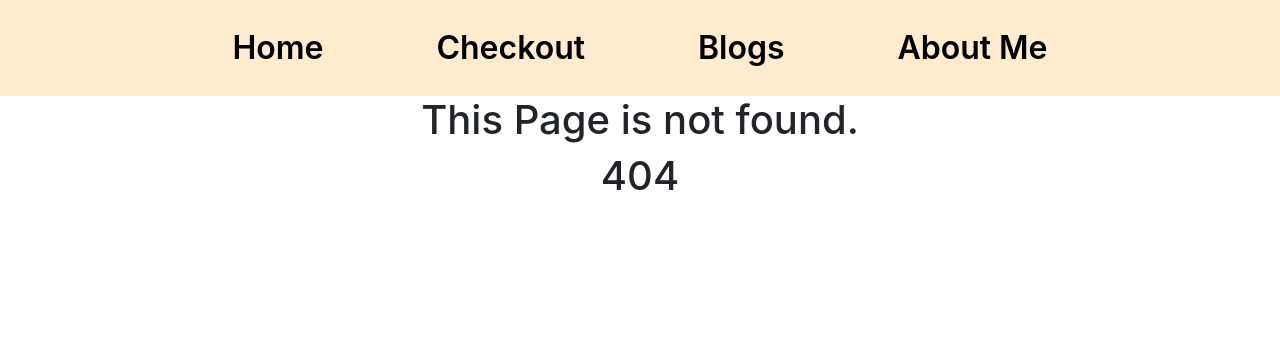
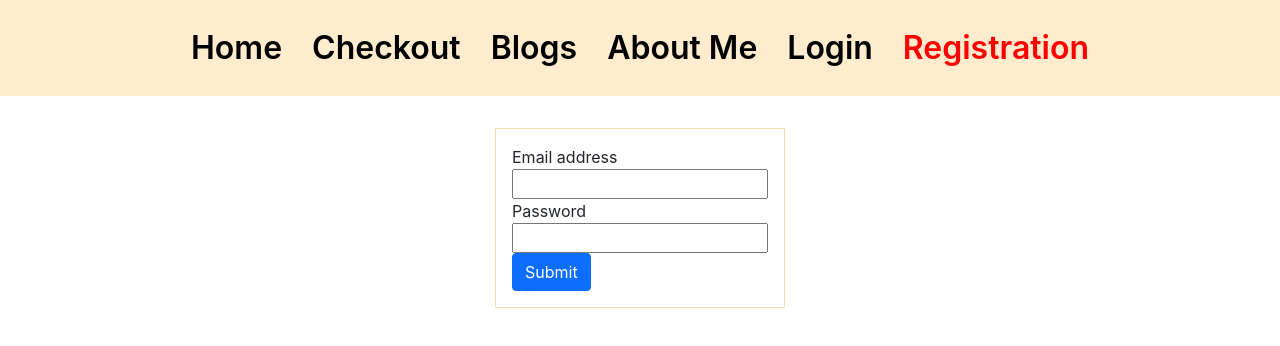
Before and after one commit to SharifKhalid/independent-service-provider, a React (Create React App) app: page /registration in a window 1280 px wide. Before the commit this address had no page. Shown: the top 346 px of the page. Built offline with nearby package versions, Linux system fonts and the light colour scheme.

Commit message:
protected route

```diff
--- a/package.json
+++ b/package.json
@@ -9,6 +9,7 @@
     "firebase": "^9.6.11",
     "react": "^18.0.0",
     "react-dom": "^18.0.0",
+    "react-firebase-hooks": "^5.0.3",
     "react-router-dom": "^6.3.0",
     "react-scripts": "5.0.1",
     "web-vitals": "^2.1.4"
--- a/src/App.js
+++ b/src/App.js
@@ -4,19 +4,25 @@ import AboutMe from './Components/Header/AboutMe/AboutMe';
 import Blogs from './Components/Header/Blogs/Blogs';
 import Checkout from './Components/Header/Checkout/Checkout';
 import Header from './Components/Header/Header';
+import Login from './Components/Header/Login/Login';
 import NotFountPage from './Components/Header/NotFoundPage/NotFountPage';
+import Registration from './Components/Header/Registration/Registration';
 import Home from './Components/Home/Home';
+import RequireAuth from './Components/RequireAuth/RequireAuth';
 
 function App() {
   return (
-    <div className="App">
+    <div >
       <Header></Header>
 
       <Routes>
         <Route path='/' element={<Home></Home>}></Route>
         <Route path='/about' element={<AboutMe></AboutMe>}></Route>
         <Route path='/blog' element={<Blogs></Blogs>}></Route>
-        <Route path='/checkout' element={<Checkout></Checkout>}></Route>
+        <Route path='/checkout' element={
+        <RequireAuth><Checkout></Checkout></RequireAuth> }></Route>
+        <Route path='/login' element={<Login></Login>}></Route>
+        <Route path='/registration' element={<Registration></Registration>}></Route>
         <Route path='*' element={<NotFountPage></NotFountPage>}></Route>
       </Routes>
     </div>
--- a/src/Components/Header/Checkout/Checkout.js
+++ b/src/Components/Header/Checkout/Checkout.js
@@ -3,7 +3,7 @@ import './Checkout.css'
 const Checkout = () => {
     return (
         <div>
-
+            <h1>This is checkout</h1>
         </div>
     );
 };
--- a/src/Components/Header/Header.js
+++ b/src/Components/Header/Header.js
@@ -12,6 +12,8 @@ const Header = () => {
             <CustomLink to="/checkout">Checkout</CustomLink>
             <CustomLink to="/blog">Blogs</CustomLink>
             <CustomLink to="/about">About Me</CustomLink>
+            <CustomLink to="/login">Login</CustomLink>
+            <CustomLink to="/registration">Registration</CustomLink>
             </nav>
         </div>
 
--- a/src/Components/Header/Login/Login.css
+++ b/src/Components/Header/Login/Login.css
@@ -0,0 +1,17 @@
+.form{
+    display: flex;
+    justify-content: center;
+    margin-top: 2rem;
+
+}
+.form form{
+    border: 1px solid wheat;
+    padding: 1rem;
+}
+
+.email label{
+    display: block;
+}
+.password label{
+    display: block;
+}
--- a/src/Components/Header/Login/Login.js
+++ b/src/Components/Header/Login/Login.js
@@ -1,10 +1,51 @@
-import React from 'react';
+import React, { useState } from 'react';
 import './Login.css'
+import { useCreateUserWithEmailAndPassword } from 'react-firebase-hooks/auth';
+import auth from '../../../firebase.init'
 
 const Login = () => {
+    const [email, setEmail] = useState('');
+    const [password, setPassword] = useState('');
+    const [error, setError] = useState('');
+
+    const [ createUserWithEmailAndPassword] = useCreateUserWithEmailAndPassword(auth);
+
+
+    const handleEmail = event =>{
+        setEmail(event.target.value);
+
+    }
+    const handlePassword = event =>{
+        setPassword(event.target.value);
+    }
+    const handleError = event =>{
+        setError(event.target.value);
+    }
+
+    const handleLogin = event =>{
+        event.preventDefault();
+        console.log(email,password);
+
+        createUserWithEmailAndPassword(email,password);
+    }
+
+
+
     return (
-        <div>
+        <div className='form'>
+            <form onSubmit={handleLogin}>
+                <div className='email'>
+                    <label for="Email">Email address</label>
+                    <input onBlur={handleEmail} type="email" id="Email" required/>
+                </div>
 
+                <div className='password'>
+                    <label for="Password">Password</label>
+                    <input onBlur={handlePassword} type="password" id="Password" required/>
+                </div>
+
+                <button type="submit" class="btn btn-primary">Submit</button>
+            </form>
         </div>
     );
 };
--- a/src/Components/Header/Registration/Registration.js
+++ b/src/Components/Header/Registration/Registration.js
@@ -1,9 +1,50 @@
-import React from 'react';
+import React, { useState } from 'react';
+import { useCreateUserWithEmailAndPassword } from 'react-firebase-hooks/auth';
+import auth from '../../../firebase.init';
 import './Registration.css'
 const Registration = () => {
+    const [email, setEmail] = useState('');
+    const [password, setPassword] = useState('');
+    const [error, setError] = useState('');
+
+    const [ createUserWithEmailAndPassword] = useCreateUserWithEmailAndPassword(auth);
+
+
+    const handleEmail = event =>{
+        setEmail(event.target.value);
+
+    }
+    const handlePassword = event =>{
+        setPassword(event.target.value);
+    }
+    const handleError = event =>{
+        setError(event.target.value);
+    }
+
+    const handleLogin = event =>{
+        event.preventDefault();
+        console.log(email,password);
+        createUserWithEmailAndPassword(email,password);
+
+    }
+
+
+
     return (
-        <div>
+        <div className='form'>
+            <form onSubmit={handleLogin}>
+                <div className='email'>
+                    <label for="Email">Email address</label>
+                    <input onBlur={handleEmail} type="email" id="Email" required/>
+                </div>
 
+                <div className='password'>
+                    <label for="Password">Password</label>
+                    <input onBlur={handlePassword} type="password" id="Password" required/>
+                </div>
+
+                <button type="submit" class="btn btn-primary">Submit</button>
+            </form>
         </div>
     );
 };
--- /dev/null
+++ b/src/Components/RequireAuth/RequireAuth.js
@@ -0,0 +1,16 @@
+import React from 'react';
+import { useAuthState } from 'react-firebase-hooks/auth';
+import { Navigate, useLocation } from 'react-router-dom';
+import auth from '../../firebase.init';
+
+const RequireAuth = ({children}) => {
+    const [user] = useAuthState(auth);
+    const location = useLocation();
+
+    if(!user){
+        return <Navigate to="/login" state={{ from: location }} replace></Navigate>;
+    }
+    return children;
+};
+
+export default RequireAuth;
--- a/src/firebase.init.js
+++ b/src/firebase.init.js
@@ -1,6 +1,6 @@
 // Import the functions you need from the SDKs you need
 import { initializeApp } from "firebase/app";
-import {getAuth} from "firebase/auth"
+import {getAuth} from 'firebase/auth'
 // TODO: Add SDKs for Firebase products that you want to use
 // https://firebase.google.com/docs/web/setup#available-libraries
 
@@ -17,6 +17,6 @@ const firebaseConfig = {
 // Initialize Firebase
 const app = initializeApp(firebaseConfig);
 
-const auth = getAuth(auth);
+const auth = getAuth(app);
 
 export default auth;
```
Also changed, not shown: 1 other file (tests, documents, lock files or other folders).
